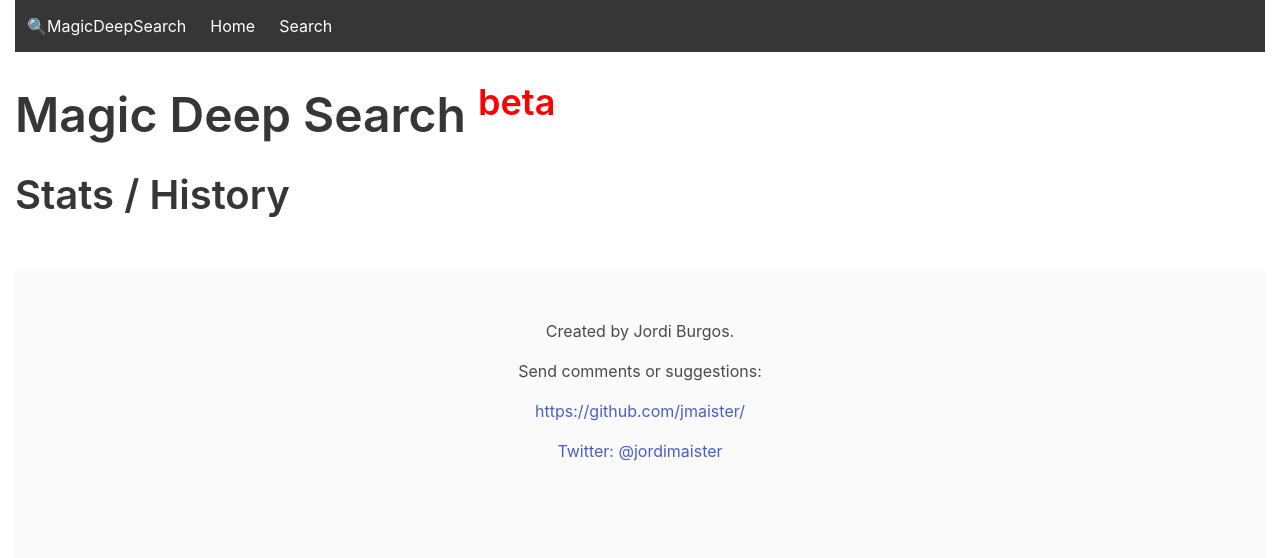
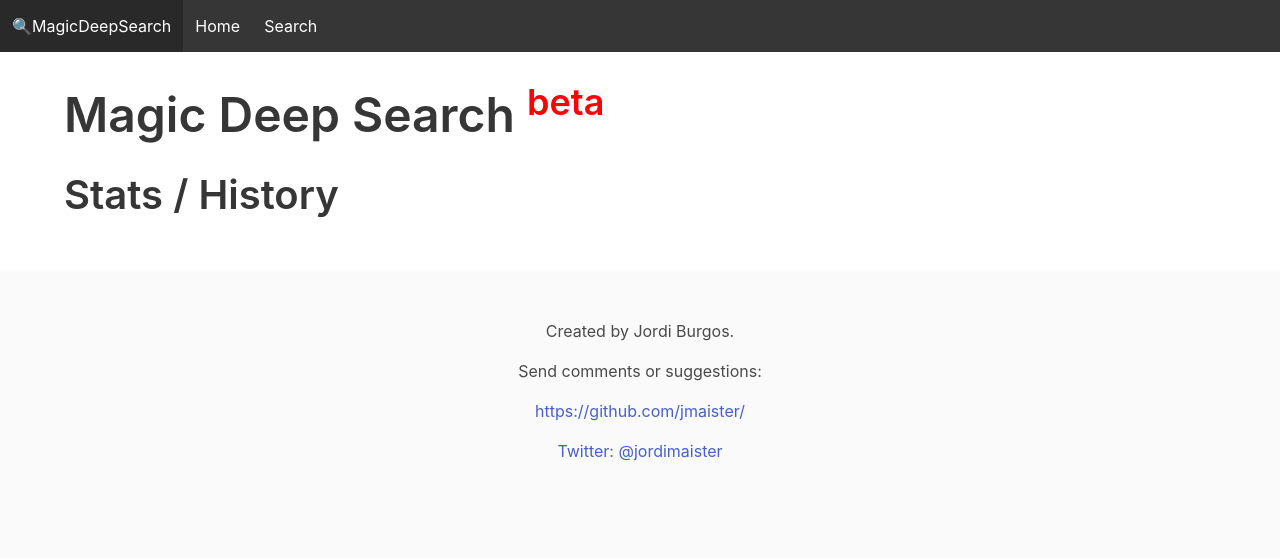
Before and after one commit to jmaister/magicserach, a Flask app: page /history in a window 1280 px wide. Shown: the top 558 px of the page. Run offline with Flask 2, Linux system fonts and the light colour scheme; data that the repository does not hold is empty; some libraries are stand-ins or nearby versions.

Commit message:
Container

```diff
--- a/static/css/main.css
+++ b/static/css/main.css
@@ -1,9 +1,4 @@
 
-
-body {
-    margin-left: 15px;
-    margin-right: 15px;
-}
 
 .icon {
     height: 15px;
--- a/templates/base.html
+++ b/templates/base.html
@@ -41,11 +41,13 @@
         </div>
     </nav>
 
-    <h1 class="title is-1">Magic Deep Search <sup class="beta">beta</sup></h1>
+    <div class="container">
+        <h1 class="title is-1">Magic Deep Search <sup class="beta">beta</sup></h1>
 
-    {% block content %}
-    <h1 class="title is-1">content</h1>
-    {% endblock %}
+        {% block content %}
+        <h1 class="title is-1">content</h1>
+        {% endblock %}
+    </div>
 
     <footer class="footer foot">
         <div class="content has-text-centered">
```
